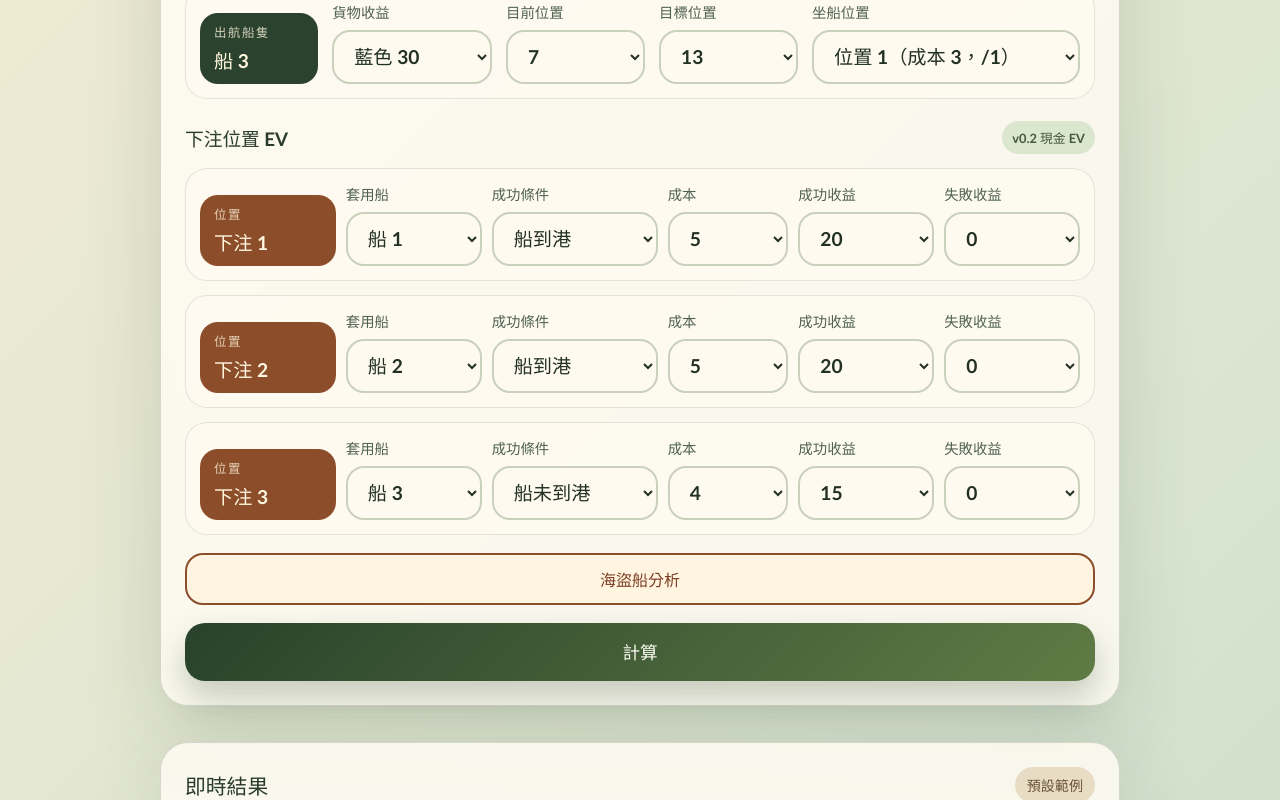
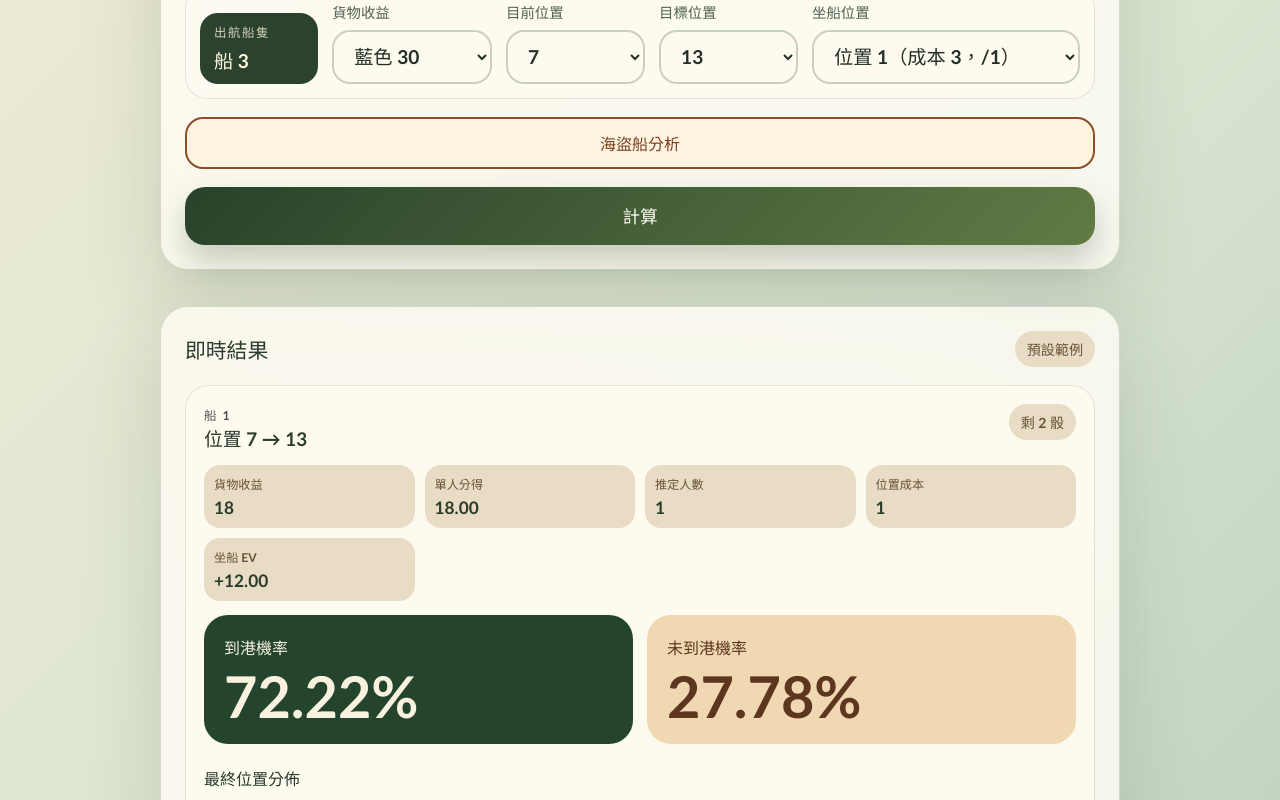
Before and after one commit to derayyy952/manila-calculator, a React (Vite) app: page / in a window 1280 px wide. Shown: the part 840-1640 px from the top of the page. Built offline with nearby package versions, Linux system fonts and the light colour scheme.

Commit message:
Remove generic betting EV section

```diff
--- a/package.json
+++ b/package.json
@@ -1,7 +1,7 @@
 {
   "name": "manila-calculator",
   "private": true,
-  "version": "0.3.3",
+  "version": "0.3.4",
   "type": "module",
   "scripts": {
     "dev": "vite",
--- a/src/App.tsx
+++ b/src/App.tsx
@@ -1,5 +1,5 @@
 import { type Dispatch, type SetStateAction, useState } from "react";
-import { calculateCashEV, type EVResult } from "./lib/ev";
+import { calculateCashEV } from "./lib/ev";
 import {
   calculateSingleShipPirateEV,
   type PirateResult,
@@ -66,18 +66,6 @@ type BoatInput = {
   seatIndex: number;
 };
 
-type SuccessSource = "arrives" | "fails";
-
-type BetInput = {
-  id: string;
-  name: string;
-  boatId: string;
-  successSource: SuccessSource;
-  cost: number;
-  successPayout: number;
-  failurePayout: number;
-};
-
 type PirateInputState = {
   cost: number;
   pirateCount: 1 | 2;
@@ -111,36 +99,6 @@ const initialBoats: BoatInput[] = [
   },
 ];
 
-const initialBets: BetInput[] = [
-  {
-    id: "bet-1",
-    name: "下注 1",
-    boatId: "boat-1",
-    successSource: "arrives",
-    cost: 5,
-    successPayout: 20,
-    failurePayout: 0,
-  },
-  {
-    id: "bet-2",
-    name: "下注 2",
-    boatId: "boat-2",
-    successSource: "arrives",
-    cost: 5,
-    successPayout: 20,
-    failurePayout: 0,
-  },
-  {
-    id: "bet-3",
-    name: "下注 3",
-    boatId: "boat-3",
-    successSource: "fails",
-    cost: 4,
-    successPayout: 15,
-    failurePayout: 0,
-  },
-];
-
 const initialPirateInput: PirateInputState = {
   cost: 5,
   pirateCount: 1,
@@ -165,7 +123,6 @@ const evFormatter = new Intl.NumberFormat("zh-Hant", {
 function App() {
   const [boats, setBoats] = useState<BoatInput[]>(initialBoats);
   const [remainingRolls, setRemainingRolls] = useState(2);
-  const [bets, setBets] = useState<BetInput[]>(initialBets);
   const [pirateInput, setPirateInput] =
     useState<PirateInputState>(initialPirateInput);
   const [showPirateAnalysis, setShowPirateAnalysis] = useState(false);
@@ -182,27 +139,6 @@ function App() {
     }),
   }));
 
-  const boatResultById = new Map(
-    boatResults.map(({ boat, result }) => [boat.id, result]),
-  );
-
-  const betResults = bets.map((bet) => {
-    const boatResult = boatResultById.get(bet.boatId);
-    const successProbability = getBetSuccessProbability(bet, boatResult);
-    const evResult = calculateCashEV({
-      successProbability,
-      successPayout: bet.successPayout,
-      failurePayout: bet.failurePayout,
-      cost: bet.cost,
-    });
-
-    return {
-      bet,
-      evResult,
-      successProbability,
-    };
-  });
-
   const pirateResult = calculateSingleShipPirateEV({
     arrivalProbabilities: boatResults.map(({ result }) => result.arrivalProbability),
     lootValues: boats.map((boat) => pirateInput.lootValues[boat.id] ?? 0),
@@ -216,9 +152,9 @@ function App() {
     <main className="app-shell">
       <section className="hero-card">
         <p className="eyebrow">Manila v0.3</p>
-        <h1>機率與下注 EV 計算器</h1>
+        <h1>機率與坐船 EV 計算器</h1>
         <p className="intro">
-          三艘船共用同一個剩餘骰子數。先算船隻到港率，再評估下注位置與只能搶 1 艘的海盜船 EV。
+          三艘船共用同一個剩餘骰子數。先算船隻到港率，再評估坐船位置與只能搶 1 艘的海盜船 EV。
         </p>
       </section>
 
@@ -247,24 +183,6 @@ function App() {
                 key={boat.id}
                 onChange={(field, value) =>
                   updateBoat(index, field, value, setBoats, setPirateInput)
-                }
-              />
-            ))}
-          </div>
-
-          <div className="subsection-heading">
-            <h3>下注位置 EV</h3>
-            <span>v0.2 現金 EV</span>
-          </div>
-
-          <div className="bet-input-list">
-            {bets.map((bet, index) => (
-              <BetInputRow
-                bet={bet}
-                boatOptions={boats}
-                key={bet.id}
-                onChange={(field, value) =>
-                  updateBet(index, field, value, setBets)
                 }
               />
             ))}
@@ -304,22 +222,6 @@ function App() {
                 key={boat.id}
                 remainingRolls={remainingRolls}
                 result={result}
-              />
-            ))}
-          </div>
-
-          <div className="subsection-heading result-subsection">
-            <h3>下注 EV</h3>
-            <span>按 EV 高低判斷</span>
-          </div>
-
-          <div className="ev-result-list">
-            {betResults.map(({ bet, evResult, successProbability }) => (
-              <BetResultCard
-                bet={bet}
-                evResult={evResult}
-                key={bet.id}
-                successProbability={successProbability}
               />
             ))}
           </div>
@@ -390,59 +292,6 @@ function BoatInputRow({ boat, index, onChange }: BoatInputRowProps) {
           formatSeatPositionOption(value, getCargoProfile(boat.cargoId))
         }
         onChange={(value) => onChange("seatIndex", value)}
-      />
-    </div>
-  );
-}
-
-type BetInputRowProps = {
-  bet: BetInput;
-  boatOptions: BoatInput[];
-  onChange: <K extends keyof BetInput>(field: K, value: BetInput[K]) => void;
-};
-
-function BetInputRow({ bet, boatOptions, onChange }: BetInputRowProps) {
-  return (
-    <div className="bet-input-row">
-      <div className="bet-name">
-        <span>位置</span>
-        <strong>{bet.name}</strong>
-      </div>
-      <StringSelectField
-        label="套用船"
-        value={bet.boatId}
-        options={boatOptions.map((boat) => ({
-          label: boat.name,
-          value: boat.id,
-        }))}
-        onChange={(value) => onChange("boatId", value)}
-      />
-      <StringSelectField
-        label="成功條件"
-        value={bet.successSource}
-        options={[
-          { label: "船到港", value: "arrives" },
-          { label: "船未到港", value: "fails" },
-        ]}
-        onChange={(value) => onChange("successSource", value as SuccessSource)}
-      />
-      <SelectField
-        label="成本"
-        value={bet.cost}
-        options={costOptions}
-        onChange={(value) => onChange("cost", value)}
-      />
-      <SelectField
-        label="成功收益"
-        value={bet.successPayout}
-        options={moneyOptions}
-        onChange={(value) => onChange("successPayout", value)}
-      />
-      <SelectField
-        label="失敗收益"
-        value={bet.failurePayout}
-        options={moneyOptions}
-        onChange={(value) => onChange("failurePayout", value)}
       />
     </div>
   );
@@ -557,19 +406,6 @@ function updateBoat(
   );
 }
 
-function updateBet<K extends keyof BetInput>(
-  index: number,
-  field: K,
-  value: BetInput[K],
-  setBets: Dispatch<SetStateAction<BetInput[]>>,
-) {
-  setBets((currentBets) =>
-    currentBets.map((bet, betIndex) =>
-      betIndex === index ? { ...bet, [field]: value } : bet,
-    ),
-  );
-}
-
 type BoatResultCardProps = {
   boat: BoatInput;
   cargo: CargoProfile;
@@ -654,40 +490,6 @@ function BoatResultCard({
           )}
         </div>
       </div>
-    </article>
-  );
-}
-
-type BetResultCardProps = {
-  bet: BetInput;
-  evResult: EVResult;
-  successProbability: number;
-};
-
-function BetResultCard({ bet, evResult, successProbability }: BetResultCardProps) {
-  return (
-    <article className="ev-result-card">
-      <div className="ev-result-heading">
-        <div>
-          <span>{bet.name}</span>
-          <h3>{formatEV(evResult.ev)}</h3>
-        </div>
-        <strong>{rateEV(evResult.ev)}</strong>
-      </div>
-      <dl className="ev-metrics">
-        <div>
-          <dt>成功率</dt>
-          <dd>{formatPercent(successProbability)}</dd>
-        </div>
-        <div>
-          <dt>ROI</dt>
-          <dd>{formatNullablePercent(evResult.roi)}</dd>
-        </div>
-        <div>
-          <dt>盈虧平衡</dt>
-          <dd>{formatNullablePercent(evResult.breakEvenProbability)}</dd>
-        </div>
-      </dl>
     </article>
   );
 }
@@ -801,19 +603,6 @@ function ResultTile({ label, value, tone }: ResultTileProps) {
   );
 }
 
-function getBetSuccessProbability(
-  bet: BetInput,
-  boatResult: ProbabilityResult | undefined,
-): number {
-  if (!boatResult) {
-    return 0;
-  }
-
-  return bet.successSource === "arrives"
-    ? boatResult.arrivalProbability
-    : boatResult.failureProbability;
-}
-
 function getCargoProfile(cargoId: string): CargoProfile {
   return cargoProfiles.find((cargo) => cargo.id === cargoId) ?? cargoProfiles[0]!;
 }
@@ -832,10 +621,6 @@ function formatPercent(probability: number): string {
   return `${numberFormatter.format(probability * 100)}%`;
 }
 
-function formatNullablePercent(value: number | null): string {
-  return value === null ? "N/A" : formatPercent(value);
-}
-
 function formatEV(ev: number): string {
   return evFormatter.format(ev);
 }
@@ -846,16 +631,4 @@ function formatPosition(position: string): string {
     : `位置 ${position}`;
 }
 
-function rateEV(ev: number): string {
-  if (ev >= 5) {
-    return "強";
-  }
-
-  if (ev >= 0) {
-    return "可考慮";
-  }
-
-  return "不划算";
-}
-
 export default App;
--- a/src/styles.css
+++ b/src/styles.css
@@ -132,8 +132,6 @@ h1 {
 
 .boat-input-list,
 .boat-result-list,
-.bet-input-list,
-.ev-result-list,
 .pirate-loot-list {
   display: grid;
   gap: 14px;
@@ -196,8 +194,7 @@ h1 {
   margin-top: 20px;
 }
 
-.boat-name,
-.bet-name {
+.boat-name {
   display: grid;
   gap: 5px;
   min-height: 54px;
@@ -209,7 +206,6 @@ h1 {
 }
 
 .boat-name span,
-.bet-name span,
 .boat-result-heading span {
   font-size: 0.78rem;
   font-weight: 900;
@@ -218,24 +214,8 @@ h1 {
   opacity: 0.78;
 }
 
-.boat-name strong,
-.bet-name strong {
+.boat-name strong {
   font-size: 1.2rem;
-}
-
-.bet-input-row {
-  display: grid;
-  grid-template-columns: 0.9fr 0.9fr 1.1fr 0.8fr 0.9fr 0.9fr;
-  align-items: end;
-  gap: 10px;
-  border: 1px solid rgba(43, 66, 48, 0.12);
-  border-radius: 22px;
-  padding: 14px;
-  background: rgba(255, 250, 240, 0.62);
-}
-
-.bet-name {
-  background: #8c4d2b;
 }
 
 .select-field {
@@ -369,8 +349,7 @@ h1 {
   background: rgba(255, 250, 240, 0.66);
 }
 
-.boat-result-heading,
-.ev-result-heading {
+.boat-result-heading {
   display: flex;
   align-items: flex-start;
   justify-content: space-between;
@@ -378,28 +357,19 @@ h1 {
   margin-bottom: 14px;
 }
 
-.boat-result-heading h3,
-.ev-result-heading h3 {
+.boat-result-heading h3 {
   margin-bottom: 0;
   color: #293b2a;
   font-size: 1.18rem;
 }
 
-.boat-result-heading strong,
-.ev-result-heading strong {
+.boat-result-heading strong {
   flex: 0 0 auto;
   border-radius: 999px;
   padding: 8px 12px;
   background: #e8dcc4;
   color: #695238;
   font-size: 0.88rem;
-}
-
-.ev-result-card {
-  border: 1px solid rgba(178, 96, 50, 0.18);
-  border-radius: 22px;
-  padding: 16px;
-  background: rgba(255, 250, 240, 0.7);
 }
 
 .pirate-result-card {
@@ -453,23 +423,6 @@ h1 {
 
 .pirate-metrics dd {
   color: #fff7df;
-}
-
-.ev-result-heading {
-  margin-bottom: 12px;
-}
-
-.ev-result-heading span {
-  color: #7b4a2f;
-  font-size: 0.78rem;
-  font-weight: 900;
-  letter-spacing: 0.12em;
-  text-transform: uppercase;
-}
-
-.ev-result-heading h3 {
-  color: #8c4d2b;
-  font-size: 2rem;
 }
 
 .ev-metrics {
@@ -591,15 +544,13 @@ h1 {
 
   .shared-control,
   .boat-input-row,
-  .bet-input-row,
   .pirate-config-row,
   .pirate-loot-list {
     grid-template-columns: 1fr 1fr;
   }
 
   .shared-control p,
-  .boat-name,
-  .bet-name {
+  .boat-name {
     grid-column: 1 / -1;
   }
 
@@ -617,7 +568,6 @@ h1 {
 @media (max-width: 430px) {
   .shared-control,
   .boat-input-row,
-  .bet-input-row,
   .pirate-config-row,
   .pirate-loot-list,
   .probability-grid {
@@ -625,8 +575,7 @@ h1 {
   }
 
   .shared-control p,
-  .boat-name,
-  .bet-name {
+  .boat-name {
     grid-column: auto;
   }
 
@@ -711,8 +660,6 @@ h1 {
 
   .boat-input-list,
   .boat-result-list,
-  .bet-input-list,
-  .ev-result-list,
   .pirate-loot-list {
     gap: 8px;
   }
@@ -744,13 +691,6 @@ h1 {
     border-radius: 16px;
   }
 
-  .bet-input-row {
-    grid-template-columns: repeat(3, 1fr);
-    gap: 8px;
-    padding: 8px;
-    border-radius: 16px;
-  }
-
   .pirate-panel {
     gap: 8px;
     margin-top: 8px;
@@ -768,8 +708,7 @@ h1 {
     font-size: 0.72rem;
   }
 
-  .boat-name,
-  .bet-name {
+  .boat-name {
     display: flex;
     grid-column: 1 / -1;
     align-items: center;
@@ -783,13 +722,11 @@ h1 {
     grid-column: span 2;
   }
 
-  .boat-name strong,
-  .bet-name strong {
+  .boat-name strong {
     font-size: 0.92rem;
   }
 
-  .boat-name span,
-  .bet-name span {
+  .boat-name span {
     font-size: 0.66rem;
   }
 
@@ -820,7 +757,6 @@ h1 {
   }
 
   .boat-result-card,
-  .ev-result-card,
   .pirate-result-card {
     padding: 10px;
     border-radius: 16px;
@@ -839,13 +775,11 @@ h1 {
     font-size: 0.72rem;
   }
 
-  .boat-result-heading,
-  .ev-result-heading {
+  .boat-result-heading {
     margin-bottom: 8px;
   }
 
-  .boat-result-heading h3,
-  .ev-result-heading h3 {
+  .boat-result-heading h3 {
     font-size: 0.98rem;
   }
 
```
Also changed, not shown: 2 other files (tests, documents, lock files or other folders).
